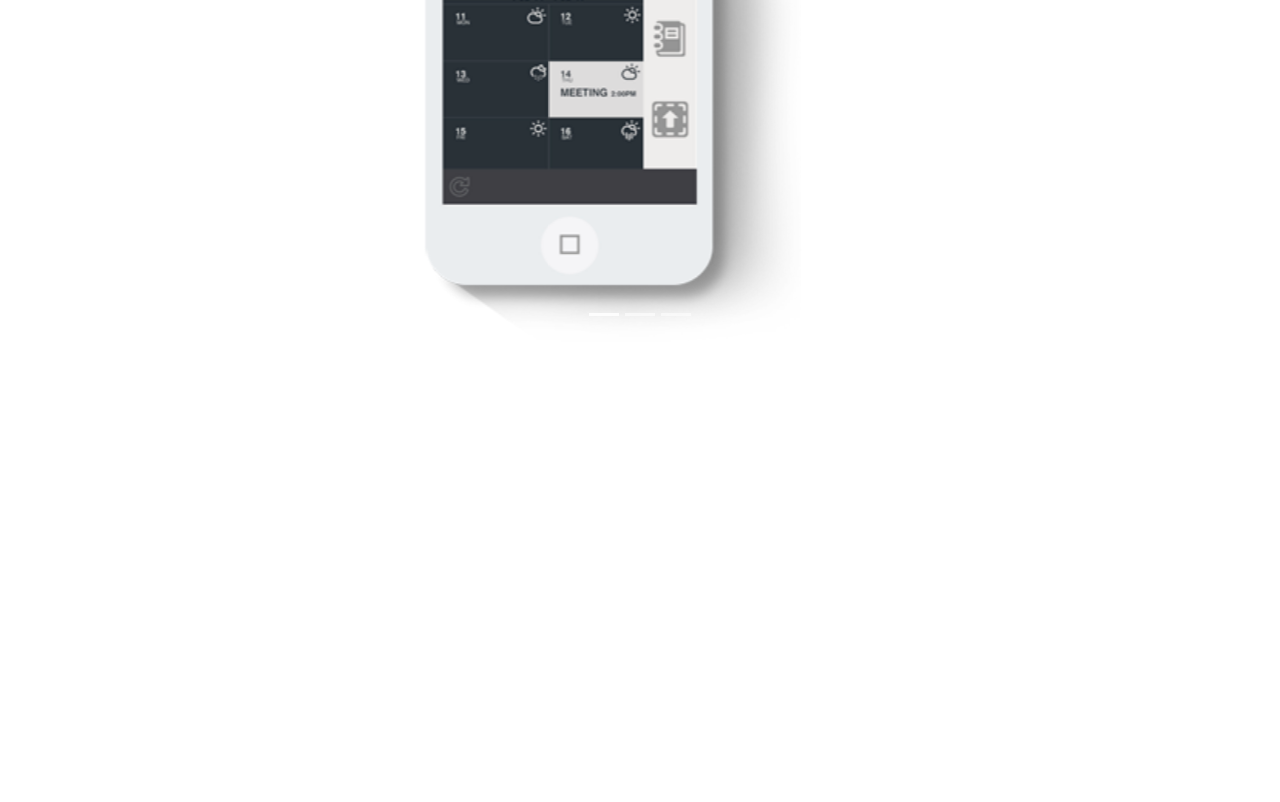
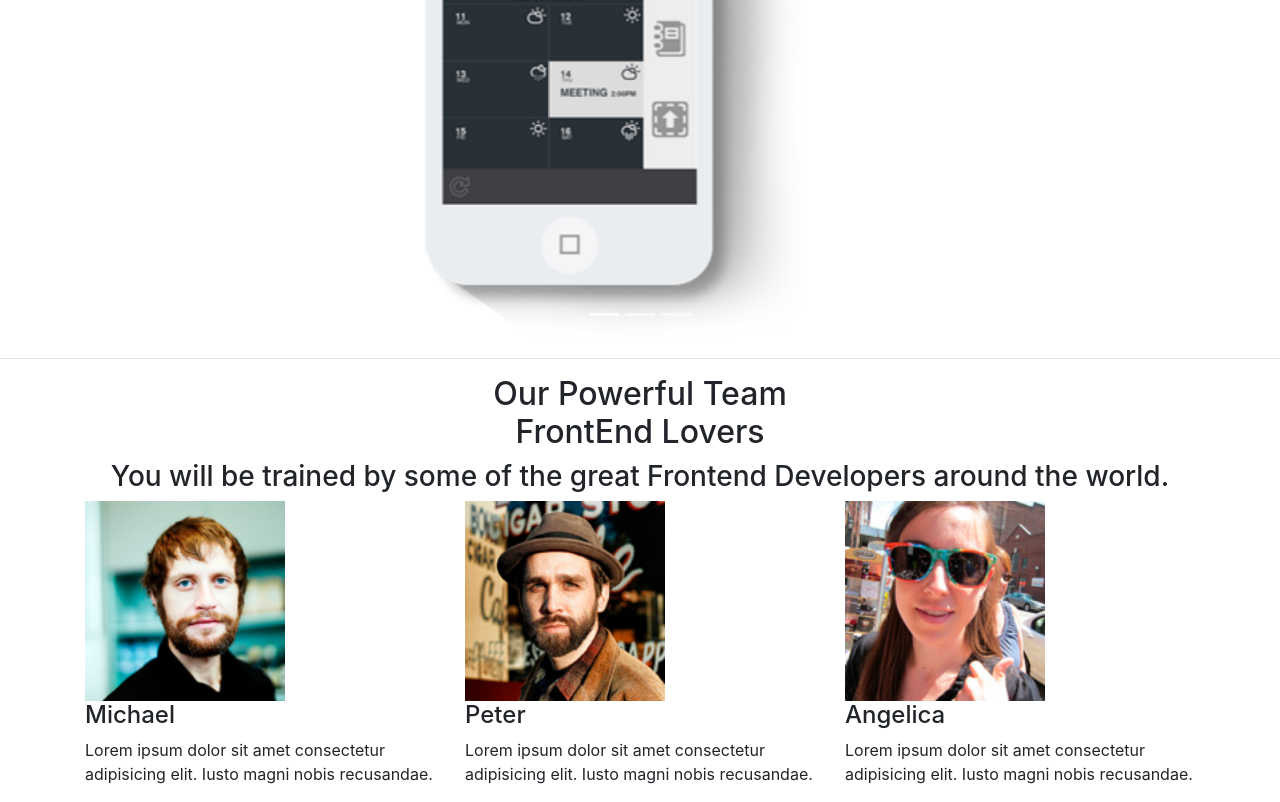
Before and after one commit to omrfyildiz/frontend-example, a plain HTML site: page index.html in a window 1280 px wide. Shown: the part 1149-1951 px from the top of the page. Before the commit the page ends 1491 px from the top, so only its background shows below. Drawn offline with nearby package versions, Linux system fonts and the light colour scheme.

Commit message:
team members have been added

```diff
--- a/index.html
+++ b/index.html
@@ -88,7 +88,8 @@
         <div class="row justify-content-center">
             <div class="col-md-12 col-md-offset-3">
                 <h2 class="col-md-12 text-center">Why FrontEnd?</h2>
-                <h3>Lorem Ipsum is simply dummy text of the printing and typesetting industry. Lorem Ipsum has been the</h3>
+                <h3>Lorem Ipsum is simply dummy text of the printing and typesetting industry. Lorem Ipsum has been the
+                </h3>
             </div>
         </div>
 
@@ -122,6 +123,37 @@
         </div>
     </div>
 
+    <hr>
+
+    <div class="container">
+        <div class="row justify-content-center">
+            <div class="col-md-12 text-center">
+                <h2>Our Powerful Team<br />
+                    FrontEnd Lovers</h2>
+                <h3>You will be trained by some of the great Frontend Developers around the world.</h3>
+            </div>
+        </div>
+
+        <div class="row">
+            <div class="col-md-4">
+                <img class="img-circle" src="img/pic1.jpg" width="200" alt="">
+                <h4>Michael</h4>
+                <p>Lorem ipsum dolor sit amet consectetur adipisicing elit. Iusto magni nobis recusandae.</p>
+            </div>
+
+            <div class="col-md-4">
+                <img class="img-circle" src="img/pic2.jpg" width="200" alt="">
+                <h4>Peter</h4>
+                <p>Lorem ipsum dolor sit amet consectetur adipisicing elit. Iusto magni nobis recusandae.</p>
+            </div>
+
+            <div class="col-md-4">
+                <img class="img-circle" src="img/pic3.jpg" width="200" alt="">
+                <h4>Angelica</h4>
+                <p>Lorem ipsum dolor sit amet consectetur adipisicing elit. Iusto magni nobis recusandae.</p>
+            </div>
+        </div>
+    </div>
 
 
 
```
